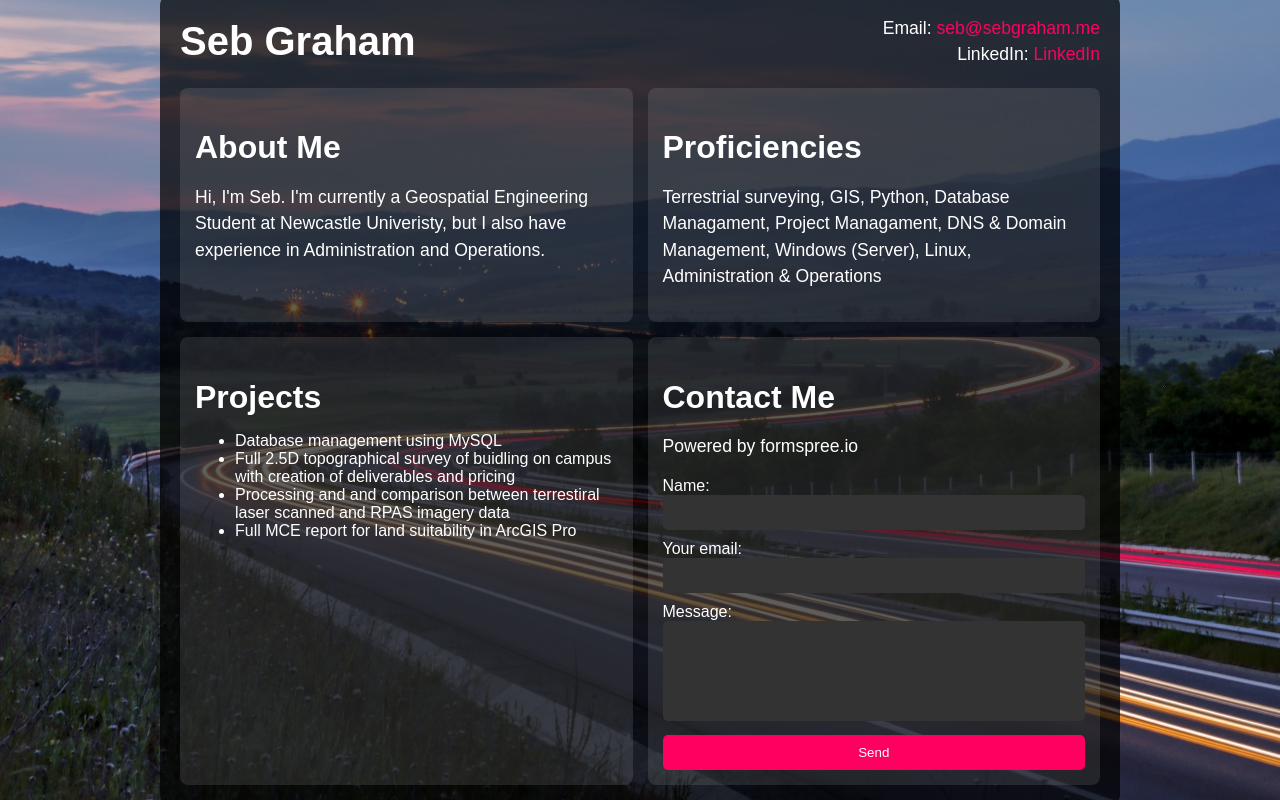
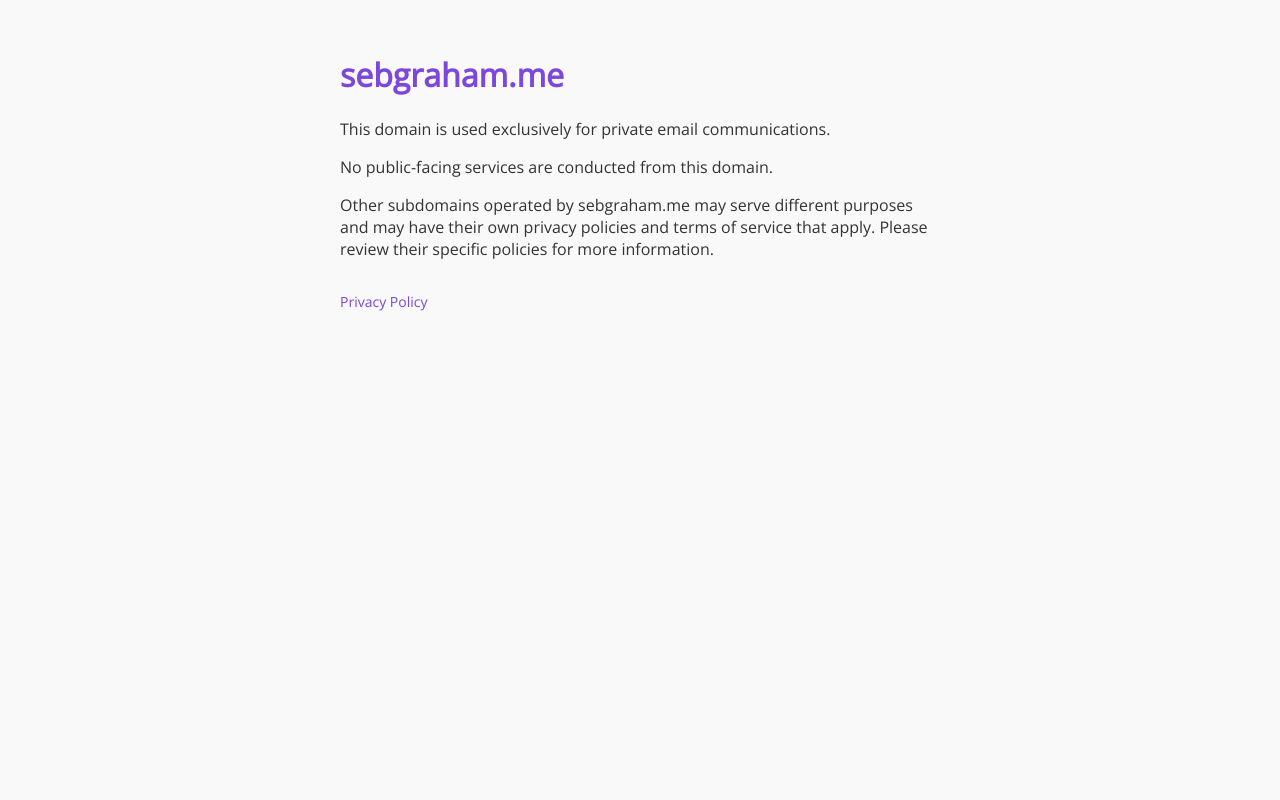
Before and after one commit to c2029514/c2029514.github.io, a plain HTML site: page index.html in a window 1280 px wide. Drawn offline with nearby package versions, Linux system fonts and the light colour scheme; a web font is replaced by a local one.

Commit message:
Major changes.

```diff
--- a/css/styles.css
+++ b/css/styles.css
@@ -1,150 +1,23 @@
-/*General Stylesheet */
-* {
-    box-sizing: border-box;
-}
-
 body {
+    font-family: 'Open Sans', sans-serif;
+    background-color: #f9f9f9;
     margin: 0;
-    padding: 0;
-    font-family: 'Futura', sans-serif;
-    color: #ffffff;
-    height: 100vh;
-    display: flex;
-    justify-content: center;
-    align-items: center;
-    overflow: hidden;
-}
-
-html {
-    margin: 0;
-    padding: 0;
-    font-family: 'Futura', sans-serif;
-    background-color: #000;
-    color: #ffffff;
-    background-image: url('../images/motorway-light-trails.jpg');
-    background-size: cover;
-    background-position: center;
-    height: 100vh;
-    display: flex;
-    justify-content: center;
-    align-items: center;
-    overflow: hidden;
-}
-
-.content-container {
-    width: 80%;
-    max-width: 1200px;
-    background-color: rgba(0, 0, 0, 0.7);
-    padding: 20px;
-    border-radius: 10px;
-    overflow: hidden;
-}
-
-/*Header Styles */
-.header {
-    display: flex;
-    justify-content: space-between;
-    align-items: center;
-    margin-bottom: 20px;
-}
-
-.name h1 {
-    margin: 0;
-    font-size: 2.5em;
-}
-
-.contact-info p {
-    margin: 0;
-    text-align: right;
-}
-
-.contact-info a {
-    color: #FF0060;
+    padding: 2rem;
+    color: #333;
+  }
+  h1, h2 {
+    color: #7c47da;
+  }
+  a {
+    color: #7c47da;
     text-decoration: none;
-}
-
-.contact-info a:hover {
-    text-decoration: underline;
-}
-
-/*Main Content Layout */
-.main-content {
-    display: grid;
-    grid-template-columns: repeat(2, 1fr);
-    gap: 15px;
-}
-
-.main-content section {
-    background-color: rgba(255, 255, 255, 0.1);
-    padding: 15px;
-    border-radius: 8px;
-}
-
-h2 {
-    font-size: 2em;
-    margin-bottom: 10px;
-}
-
-p {
-    font-size: 1.1em;
-    line-height: 1.5;
-}
-
-/*Contact Form */
-.contact-form form {
-    display: flex;
-    flex-direction: column;
-}
-
-.contact-form input, .contact-form textarea {
-    width: 100%;
-    padding: 10px;
-    margin-bottom: 10px;
-    border: none;
-    border-radius: 5px;
-    background-color: #333;
-    color: #ffffff;
-    resize: none;
-}
-
-.contact-form textarea {
-    height: 100px;
-}
-
-.contact-form button {
-    padding: 10px;
-    background-color: #FF0060;
-    color: #ffffff;
-    border: none;
-    border-radius: 5px;
-    cursor: pointer;
-}
-
-.contact-form button:hover {
-    background-color: #e60050;
-}
-
-/*Responsive Layout */
-@media screen and (max-width: 768px) {
-    .main-content {
-        grid-template-columns: 1fr;
-    }
-
-    .header {
-        flex-direction: column;
-        text-align: center;
-    }
-
-    .contact-info p {
-        text-align: center;
-        margin-top: 10px;
-    }
-
-    .name h1 {
-        font-size: 2em;
-    }
-
-    h2 {
-        font-size: 1.5em;
-    }
-}
+  }
+  .container {
+    max-width: 600px;
+    margin: 0 auto;
+  }
+  footer {
+    margin-top: 2rem;
+    font-size: 0.875rem;
+    color: #666;
+  }
--- a/index.html
+++ b/index.html
@@ -1,71 +1,23 @@
 <!DOCTYPE html>
 <html lang="en">
-<head>
+  <head>
     <meta charset="UTF-8">
     <meta name="viewport" content="width=device-width, initial-scale=1.0">
+    <meta name="robots" content="noindex, nofollow">
+    <link rel="icon" href="images/favicon.ico">
     <title>sebgraham.me</title>
-    <link rel="icon" href="images/favicon.ico" type="image/x-icon">
+    <link href="https://fonts.googleapis.com/css2?family=Open+Sans:wght@400&display=swap" rel="stylesheet">
     <link rel="stylesheet" href="css/styles.css">
-    <link href="https://fonts.googleapis.com/css2?family=Futura:wght@400;700&display=swap" rel="stylesheet">
-</head>
-<body>
-    <div class="content-container">
-        <header class="header">
-            <div class="name">
-                <h1>Seb Graham</h1>
-            </div>
-            <div class="contact-info">
-                <p>Email: <a href="mailto:seb@sebgraham.me">seb@sebgraham.me</a></p>
-                <p>LinkedIn: <a href="https://www.linkedin.com/in/seb-graham1/" target="_blank">LinkedIn</a></p>
-            </div>
-        </header>
-
-        <main class="main-content">
-            <section class="about">
-                <h2>About Me</h2>
-                <p>Hi, I'm Seb. I'm currently a Geospatial Engineering Student at Newcastle Univeristy, but I also have experience in Administration and Operations.</p>
-            </section>
-
-            <section class="skills">
-                <h2>Proficiencies</h2>
-                <p>Terrestrial surveying, GIS, Python, Database Managament, Project Managament, DNS & Domain Management, Windows (Server), Linux, Administration & Operations</p>
-            </section>
-
-            <section class="projects">
-                <h2>Projects</h2>
-                <ul>
-                    <li>Database management using MySQL</li>
-                    <li>Full 2.5D topographical survey of buidling on campus with creation of deliverables and pricing</li>
-                    <li>Processing and and comparison between terrestiral laser scanned and RPAS imagery data</li>
-                    <li>Full MCE report for land suitability in ArcGIS Pro</li>
-            </ul>
-            </section>
-
-            <section class="contact-form">
-                <h2>Contact Me</h2>
-                <p>Powered by formspree.io</p>
-                <form
-                    action="https://formspree.io/f/myzgjjva"
-                    method="POST"
-                >   <label>
-                    Name:
-                    <input type="name" name="name">
-                    </label>
-                    <label>
-                        Your email:
-                        <input type="email" name="email">
-                    </label>
-                    <label>
-                        Message:
-                        <textarea name="message"></textarea>
-                    </label>
-                    <button type="submit">Send</button>
-                </form>
-            </section>
-        </main>
+  </head>
+  <body>
+    <div class="container">
+      <h1>sebgraham.me</h1>
+      <p>This domain is used exclusively for private email communications.</p>
+      <p>No public-facing services are conducted from this domain.</p>
+      <p>Other subdomains operated by sebgraham.me may serve different purposes and may have their own privacy policies and terms of service that apply. Please review their specific policies for more information.</p>
+      <footer>
+        <p><a href="privacy.html">Privacy Policy</a></p>
+      </footer>
     </div>
-    <!-- 100% privacy-first analytics -->
-    <script async src="https://scripts.simpleanalyticscdn.com/latest.js"></script>
-    <noscript><img src="https://queue.simpleanalyticscdn.com/noscript.gif" alt="" referrerpolicy="no-referrer-when-downgrade"/></noscript>
-</body>
+  </body>
 </html>
```
Also changed, not shown: admin-login.html (deleted, +0 -37 lines), privacy-policy.html (deleted, +0 -42 lines), privacy.html (added, +35 -0 lines), images/motorway-light-trails.jpg (deleted), 1 other file.
